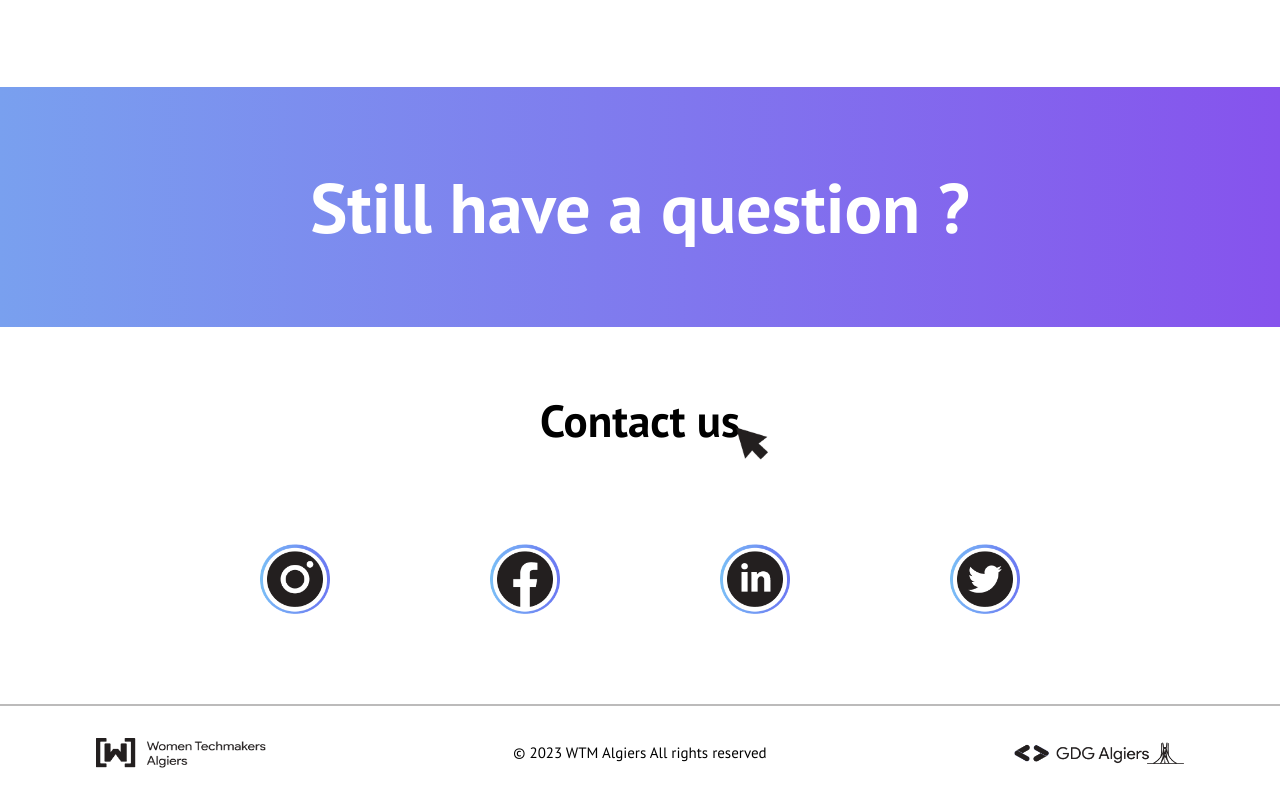
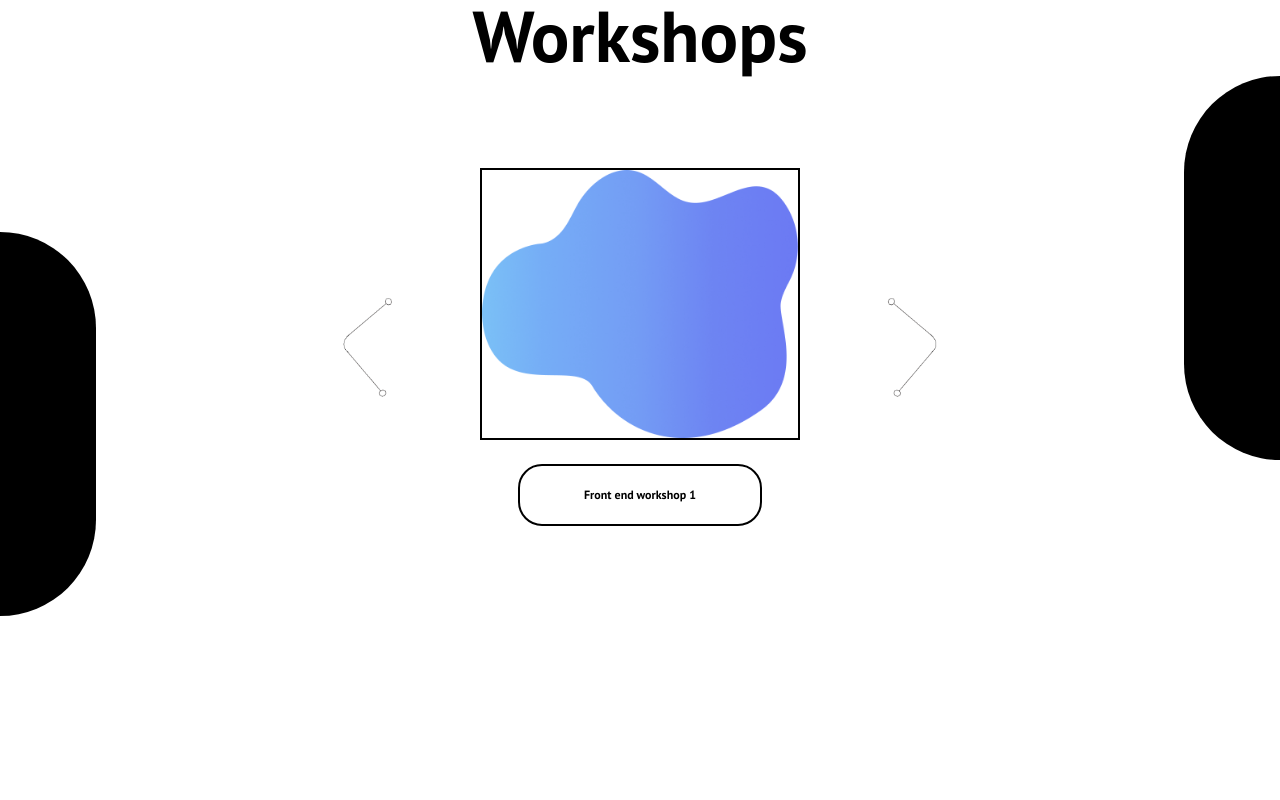
Before and after one commit to WTM-Algiers/iwd-website-2023, a React (Vite) app: page / in a window 1280 px wide. Shown: the top 800 px of the page. Built offline with nearby package versions, Linux system fonts and the light colour scheme.

Commit message:
Workshops almost done , responsive & dots left

```diff
--- a/package.json
+++ b/package.json
@@ -10,7 +10,8 @@
   },
   "dependencies": {
     "react": "^18.2.0",
-    "react-dom": "^18.2.0"
+    "react-dom": "^18.2.0",
+    "swiper": "^9.0.5"
   },
   "devDependencies": {
     "@types/react": "^18.0.27",
--- /dev/null
+++ b/src/components/Workshops/data.js
@@ -0,0 +1,28 @@
+
+
+import pic1 from "../../assets/Sponsors/curve.png" ;
+
+export const workshopsData = [
+        {   description : "Front end workshop 1 " ,
+            image : pic1 ,
+            alt : " workshop 1 "
+        },
+
+        {  description : "back end workshop 2 " ,
+            image : pic1,
+            alt : " workshop 2 "
+        },
+
+        {  description : "Front end workshop 2" ,
+           image : pic1,
+           alt : " workshop 3 "
+
+        },
+
+        {   description : "back end workshop 2 " ,
+            image : pic1,
+            alt : " workshop 4 "
+        } ,
+
+
+]
--- a/src/components/Workshops/index.jsx
+++ b/src/components/Workshops/index.jsx
@@ -1,7 +1,85 @@
+import { useRef } from "react";
+import { Swiper, SwiperSlide } from "swiper/react";
+import "swiper/css";
+
+import { workshopsData } from "./data";
+
+import swiperleft from "../../assets/Workshops/swipe-left.png"
+import swiperright from "../../assets/Workshops/swipe-right.png"
+
+
 const Workshops = () => {
+
+    const swiperRef = useRef(null);
+
     return (
         <section>
-            {/* Let's go */}
+            <div className="h-screen w-full flex flex-col items-center justify-start ">
+
+                    <div>
+                         <h1 className=" font-PTsans font-bold text-7xl "> Workshops</h1>
+                    </div>
+
+                    <div className="flex justify-center items-center w-full py-16 lg:p-24 relative " >
+                            <div className="absolute bg-iwd-dark lg:h-96 lg:w-24 left-0 top-40 rounded-tr-full rounded-br-full"></div>
+
+                            <div className="absolute bg-iwd-dark lg:h-96 lg:w-24 right-0 top-1 rounded-tl-full rounded-bl-full "></div>
+
+
+
+                                <div className="flex items-center justify-center ">
+                                    <div
+                                        onClick={() => {
+                                            swiperRef.current.swiper.slidePrev();
+                                        }}
+                                        className="cursor-pointer invisible lg:visible lg:w-1/6"
+                                        >
+                                        <img src={swiperleft} alt="swipeleft" className="hover:scale-110" />
+                                    </div>
+
+                                    <Swiper
+                                    ref={swiperRef}
+                                    className=" flex justify-center items-center w-96 lg:w-80 "
+                                    >
+                                    {workshopsData.map((wrkshop, idx) => {
+                                        return (
+                                        <SwiperSlide key={idx}>
+                                            {() => (
+
+                                                <div className=" w-full flex flex-col items-center justify-center space-y-6">
+                                                <div className=" border-2 ">
+                                                    <img src={wrkshop.image} alt={wrkshop.alt} className=" rounded-lg" layout="responsive"/>
+                                                </div>
+                                                    <div className="mx-auto flex px-12 py-3 lg:py-5 lg:px-16 border-2 rounded-3xl justify-center text-[12px] lg:text-20 font-semibold">
+                                                    <p className="text-center"> {wrkshop.description} </p>
+                                                    </div>
+                                                </div>
+
+                                            )}
+                                        </SwiperSlide>
+                                        );
+                                    })}
+                                    </Swiper>
+
+                                    <div
+                                        onClick={() => {
+                                            swiperRef.current.swiper.slideNext();
+                                        }}
+                                        className="cursor-pointer invisible lg:visible lg:w-1/6"
+                                        >
+                                        <img src={swiperright} alt="swiper" className="hover:scale-110" />
+                                    </div>
+
+                                </div>
+
+
+
+
+                    </div>
+
+
+
+            </div>
         </section>
     )
 }
```
Also changed, not shown: 2 other files (tests, documents, lock files or other folders).
